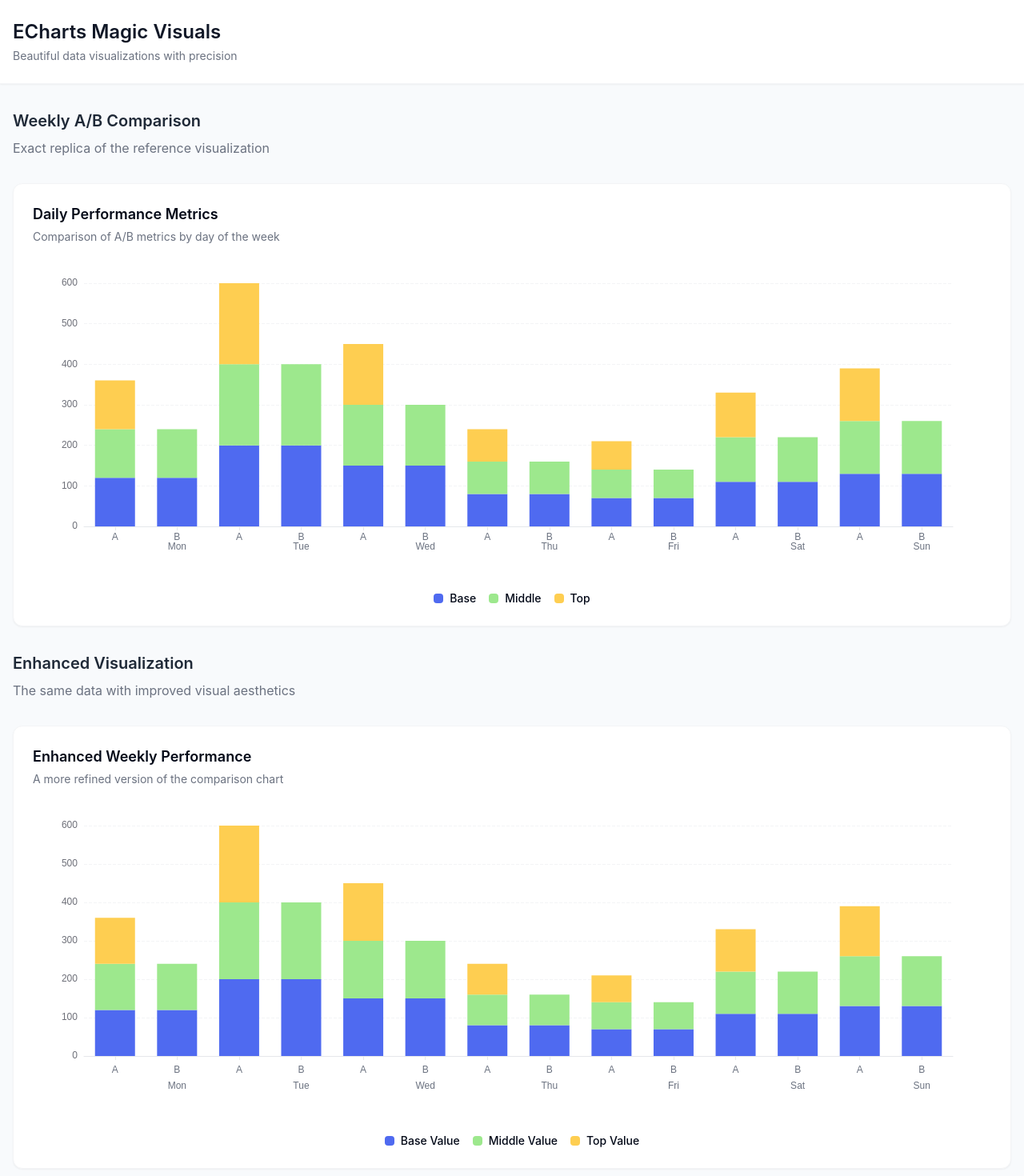
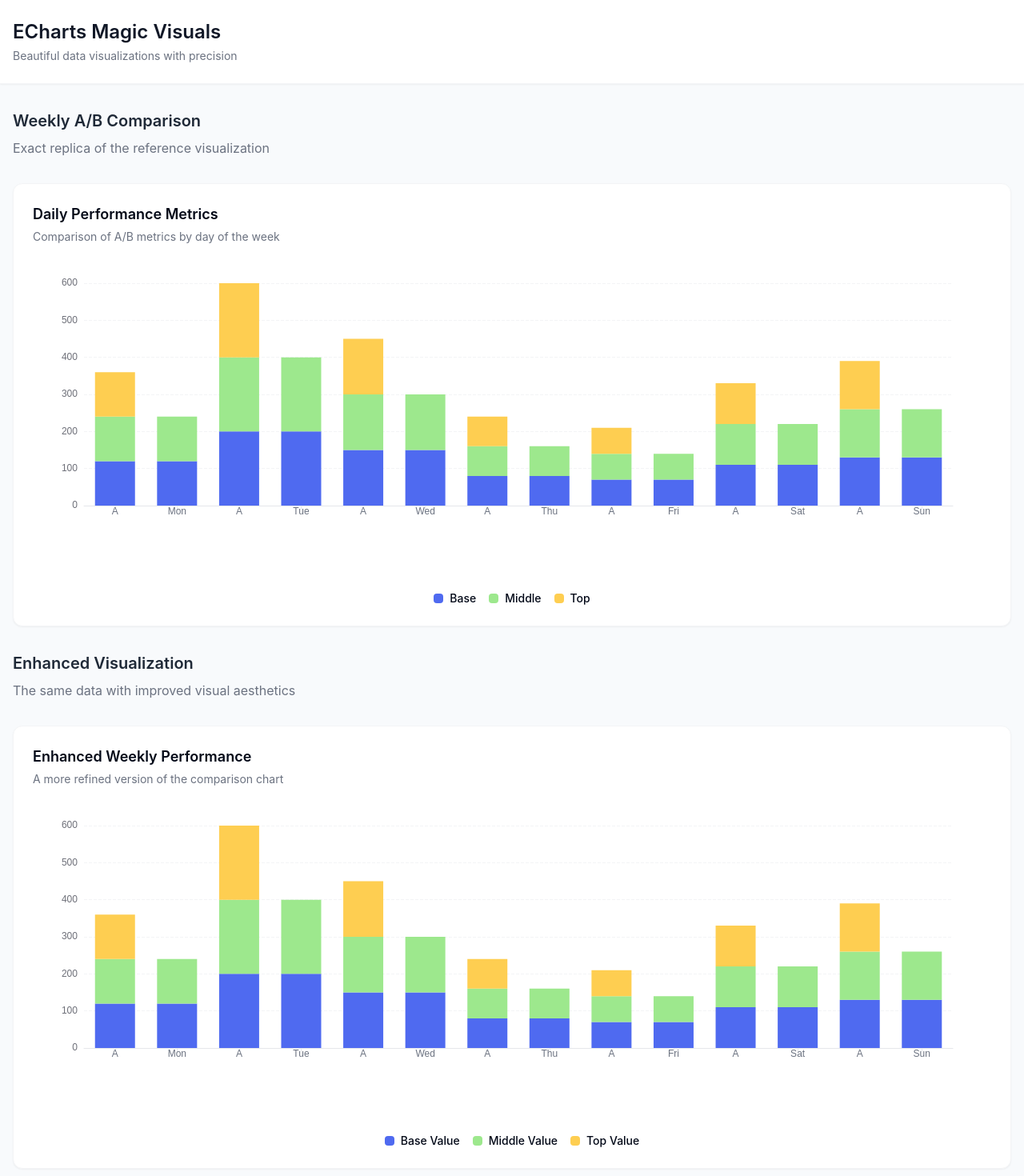
Before and after one commit to AnKomarov/echarts-magic-visuals, a React (Vite) app: page / in a window 1280 px wide. Shown: the top 1470 px of the page at 80% size. Built offline with nearby package versions, Linux system fonts and the light colour scheme.

Commit message:
Fix: Center day labels in chart
Center the day labels within the bars of the chart.

```diff
--- a/src/components/ExactReplicaChart.tsx
+++ b/src/components/ExactReplicaChart.tsx
@@ -1,4 +1,3 @@
-
 import React, { useEffect, useState } from 'react';
 import ReactECharts from 'echarts-for-react';
 import { EChartsOption } from 'echarts';
@@ -13,14 +12,7 @@ const ExactReplicaChart: React.FC<ExactReplicaChartProps> = ({ title, subtitle }
   const [isLoading, setIsLoading] = useState(true);
 
   useEffect(() => {
-    // Simulate data loading
     const timer = setTimeout(() => {
-      // Exact data from the image example
-      // Format: [Mon A, Mon B, Tue A, Tue B, Wed A, Wed B, Thu A, Thu B, Fri A, Fri B, Sat A, Sat B, Sun A, Sun B]
-      const blueData = [120, 120, 200, 200, 150, 150, 80, 80, 70, 70, 110, 110, 130, 130];
-      const greenData = [120, 120, 200, 200, 150, 150, 80, 80, 70, 70, 110, 110, 130, 130];
-      const yellowData = [120, 0, 200, 0, 150, 0, 80, 0, 70, 0, 110, 0, 130, 0];
-
       const option: EChartsOption = {
         tooltip: {
           trigger: 'axis',
@@ -78,12 +70,15 @@ const ExactReplicaChart: React.FC<ExactReplicaChartProps> = ({ title, subtitle }
               if (index % 2 === 0) {
                 return value;
               } else {
-                return `${value}\n${days[dayIndex]}`;
+                return `${days[dayIndex]}`;
               }
             },
             interval: 0,
             fontSize: 12,
             color: '#6B7280',
+            align: 'center',
+            verticalAlign: 'middle',
+            lineHeight: 50
           },
           axisLine: {
             lineStyle: {
@@ -117,7 +112,7 @@ const ExactReplicaChart: React.FC<ExactReplicaChartProps> = ({ title, subtitle }
             },
             data: [120, 120, 200, 200, 150, 150, 80, 80, 70, 70, 110, 110, 130, 130],
             itemStyle: {
-              color: '#4F6AF0' // Blue
+              color: '#4F6AF0'
             },
             barMaxWidth: 50,
             barGap: '10%',
@@ -132,7 +127,7 @@ const ExactReplicaChart: React.FC<ExactReplicaChartProps> = ({ title, subtitle }
             },
             data: [120, 120, 200, 200, 150, 150, 80, 80, 70, 70, 110, 110, 130, 130],
             itemStyle: {
-              color: '#9DE88D' // Green
+              color: '#9DE88D'
             },
             barMaxWidth: 50,
             animationDelay: (idx: number) => idx * 50 + 100
@@ -146,7 +141,7 @@ const ExactReplicaChart: React.FC<ExactReplicaChartProps> = ({ title, subtitle }
             },
             data: [120, 0, 200, 0, 150, 0, 80, 0, 70, 0, 110, 0, 130, 0],
             itemStyle: {
-              color: '#FECE51' // Yellow
+              color: '#FECE51'
             },
             barMaxWidth: 50,
             animationDelay: (idx: number) => idx * 50 + 200
--- a/src/components/WeeklyComparisonChart.tsx
+++ b/src/components/WeeklyComparisonChart.tsx
@@ -1,4 +1,3 @@
-
 import React, { useEffect, useState } from 'react';
 import ReactECharts from 'echarts-for-react';
 import { EChartsOption } from 'echarts';
@@ -13,14 +12,7 @@ const WeeklyComparisonChart: React.FC<WeeklyComparisonChartProps> = ({ title, su
   const [isLoading, setIsLoading] = useState(true);
 
   useEffect(() => {
-    // Simulate data loading
     const timer = setTimeout(() => {
-      // Data specifically arranged to match the image
-      // Format: [Mon A, Mon B, Tue A, Tue B, Wed A, Wed B, Thu A, Thu B, Fri A, Fri B, Sat A, Sat B, Sun A, Sun B]
-      const blueSeriesData = [120, 120, 200, 200, 150, 150, 80, 80, 70, 70, 110, 110, 130, 130];
-      const greenSeriesData = [120, 120, 200, 200, 150, 150, 80, 80, 70, 70, 110, 110, 130, 130];
-      const yellowSeriesData = [120, 0, 200, 0, 150, 0, 80, 0, 70, 0, 110, 0, 130, 0];
-
       const option: EChartsOption = {
         tooltip: {
           trigger: 'axis',
@@ -62,14 +54,15 @@ const WeeklyComparisonChart: React.FC<WeeklyComparisonChartProps> = ({ title, su
               if (index % 2 === 0) {
                 return value;
               } else {
-                return `${value}\n${days[dayIndex]}`;
+                return `${days[dayIndex]}`;
               }
             },
             interval: 0,
             fontSize: 12,
             color: '#6B7280',
             align: 'center',
-            lineHeight: 20
+            verticalAlign: 'middle',
+            lineHeight: 50
           },
           axisLine: {
             lineStyle: {
@@ -103,7 +96,7 @@ const WeeklyComparisonChart: React.FC<WeeklyComparisonChartProps> = ({ title, su
             },
             data: [120, 120, 200, 200, 150, 150, 80, 80, 70, 70, 110, 110, 130, 130],
             itemStyle: {
-              color: '#4F6AF0' // Blue
+              color: '#4F6AF0'
             },
             barMaxWidth: 50,
             barGap: '10%',
@@ -118,7 +111,7 @@ const WeeklyComparisonChart: React.FC<WeeklyComparisonChartProps> = ({ title, su
             },
             data: [120, 120, 200, 200, 150, 150, 80, 80, 70, 70, 110, 110, 130, 130],
             itemStyle: {
-              color: '#9DE88D' // Green
+              color: '#9DE88D'
             },
             barMaxWidth: 50,
             animationDelay: (idx: number) => idx * 50 + 100
@@ -132,7 +125,7 @@ const WeeklyComparisonChart: React.FC<WeeklyComparisonChartProps> = ({ title, su
             },
             data: [120, 0, 200, 0, 150, 0, 80, 0, 70, 0, 110, 0, 130, 0],
             itemStyle: {
-              color: '#FECE51' // Yellow
+              color: '#FECE51'
             },
             barMaxWidth: 50,
             animationDelay: (idx: number) => idx * 50 + 200
```
